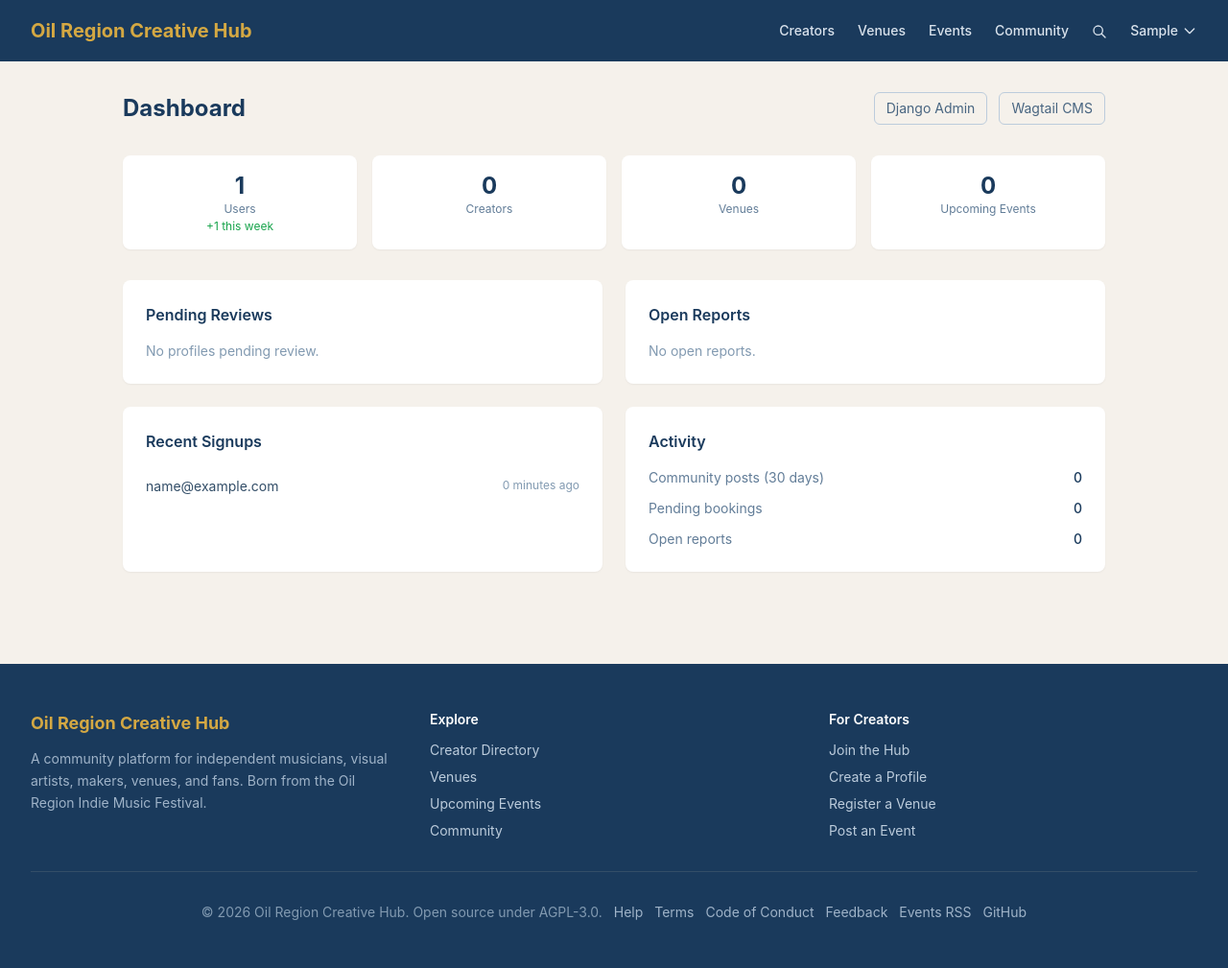
After one commit to jwincek/oilregionindie.com, a Django app: page /dashboard/ in a window 1280 px wide. The commit adds this page. Shown: the whole page at 96% size. Run offline with Django 5.2, Linux system fonts and the light colour scheme; the visitor is signed in with stand-in values (Sample User, id 1); data comes from the database, SQL or seed files in the repository; data that the repository does not hold is empty; parts of the project's set-up code (start-up, migrations or seed data) failed here and were passed over; some libraries are stand-ins or nearby versions.

Commit message:
Admin dashboard, Image optimization

```diff
--- a/apps/commerce/models.py
+++ b/apps/commerce/models.py
@@ -116,6 +116,12 @@ class ProductImage(models.Model):
 
     class Meta:
         ordering = ["sort_order"]
+
+    def save(self, *args, **kwargs):
+        from apps.core.image_utils import optimize_image, MAX_PRODUCT_SIZE
+        if self.image:
+            optimize_image(self.image, MAX_PRODUCT_SIZE)
+        super().save(*args, **kwargs)
 
     def __str__(self):
         return self.alt_text or f"Image for {self.product.title}"
--- a/apps/core/models.py
+++ b/apps/core/models.py
@@ -140,6 +140,15 @@ class PublishableProfile(models.Model):
             slug = f"{base_slug}-{counter}"
             counter += 1
         return slug
+
+    def save(self, *args, **kwargs):
+        # Optimize images on upload
+        from .image_utils import optimize_image, MAX_PROFILE_SIZE, MAX_HEADER_SIZE
+        if self.profile_image:
+            optimize_image(self.profile_image, MAX_PROFILE_SIZE)
+        if self.header_image:
+            optimize_image(self.header_image, MAX_HEADER_SIZE)
+        super().save(*args, **kwargs)
 
     @property
     def can_accept_payments(self):
--- a/apps/core/views.py
+++ b/apps/core/views.py
@@ -476,3 +476,59 @@ def submit_feedback(request):
 
     msg.success(request, "Thank you for your feedback!")
     return redirect("/feedback/")
+
+
+# ---------------------------------------------------------------------------
+# Admin dashboard
+# ---------------------------------------------------------------------------
+
+
+@login_required
+def admin_dashboard(request):
+    """Overview dashboard for site administrators."""
+    if not request.user.is_staff:
+        from django.http import HttpResponseForbidden
+        return HttpResponseForbidden()
+
+    from datetime import timedelta
+    from django.contrib.auth import get_user_model
+    from django.utils import timezone as tz
+    from apps.creators.models import CreatorProfile
+    from apps.venues.models import VenueProfile
+    from apps.events.models import BookingRequest, Event
+    from apps.community.models import CommunityPost
+
+    User = get_user_model()
+    now = tz.now()
+    seven_days_ago = now - timedelta(days=7)
+    thirty_days_ago = now - timedelta(days=30)
+
+    # Pending reviews
+    pending_creators = CreatorProfile.objects.filter(publish_status="pending").select_related("user")
+    pending_venues = VenueProfile.objects.filter(publish_status="pending").select_related("user")
+
+    # Open reports
+    open_reports = Report.objects.filter(status="pending").order_by("-created_at")[:10]
+
+    # Recent signups
+    recent_users = User.objects.order_by("-date_joined")[:10]
+
+    # Key metrics
+    metrics = {
+        "total_users": User.objects.count(),
+        "users_7d": User.objects.filter(date_joined__gte=seven_days_ago).count(),
+        "total_creators": CreatorProfile.objects.filter(publish_status="published").count(),
+        "total_venues": VenueProfile.objects.filter(publish_status="published").count(),
+        "upcoming_events": Event.objects.filter(is_published=True, start_datetime__gte=now).count(),
+        "posts_30d": CommunityPost.objects.filter(parent__isnull=True, created_at__gte=thirty_days_ago).count(),
+        "pending_bookings": BookingRequest.objects.filter(status="pending").count(),
+        "open_reports": Report.objects.filter(status="pending").count(),
+    }
+
+    return render(request, "core/admin_dashboard.html", {
+        "pending_creators": pending_creators,
+        "pending_venues": pending_venues,
+        "open_reports": open_reports,
+        "recent_users": recent_users,
+        "metrics": metrics,
+    })
--- a/config/urls.py
+++ b/config/urls.py
@@ -13,9 +13,9 @@ from apps.core.feeds import BlogFeed, UpcomingEventsFeed
 from apps.core.sitemaps import sitemaps
 
 from apps.core.views import (
-    add_availability, availability_list, delete_account, delete_availability,
-    edit_availability, follow_creator, follow_venue, mark_all_read,
-    notification_inbox, preferences, report_content, search,
+    add_availability, admin_dashboard, availability_list, delete_account,
+    delete_availability, edit_availability, follow_creator, follow_venue,
+    mark_all_read, notification_inbox, preferences, report_content, search,
     submit_feedback, suspended, toggle_like, welcome,
 )
 
@@ -29,8 +29,9 @@ urlpatterns = [
     # RSS feeds
     path("feeds/events/", UpcomingEventsFeed(), name="events_feed"),
     path("feeds/blog/", BlogFeed(), name="blog_feed"),
-    # Django admin (keep but rarely used; Wagtail admin is primary)
+    # Admin
     path("django-admin/", admin.site.urls),
+    path("dashboard/", admin_dashboard, name="admin_dashboard"),
     # Wagtail admin
     path("cms/", include(wagtailadmin_urls)),
     path("documents/", include(wagtaildocs_urls)),
--- /dev/null
+++ b/templates/core/admin_dashboard.html
@@ -0,0 +1,141 @@
+{% extends "base.html" %}
+
+{% block title %}Dashboard — {{ SITE_NAME }}{% endblock %}
+
+{% block content %}
+<div class="max-w-5xl mx-auto">
+    <div class="flex items-center justify-between mb-8">
+        <h1 class="text-2xl font-display font-bold text-ink-800">Dashboard</h1>
+        <div class="flex gap-3 text-sm">
+            <a href="/django-admin/" class="text-ink-600 hover:text-brand-600 border border-ink-200 px-3 py-1.5 rounded-md transition">Django Admin</a>
+            <a href="/cms/" class="text-ink-600 hover:text-brand-600 border border-ink-200 px-3 py-1.5 rounded-md transition">Wagtail CMS</a>
+        </div>
+    </div>
+
+    <!-- Metrics -->
+    <div class="grid grid-cols-2 sm:grid-cols-4 gap-4 mb-8">
+        <div class="bg-white rounded-lg shadow-sm p-4 text-center">
+            <p class="text-2xl font-bold text-ink-800">{{ metrics.total_users }}</p>
+            <p class="text-xs text-ink-500">Users</p>
+            {% if metrics.users_7d %}
+            <p class="text-xs text-green-600 mt-0.5">+{{ metrics.users_7d }} this week</p>
+            {% endif %}
+        </div>
+        <div class="bg-white rounded-lg shadow-sm p-4 text-center">
+            <p class="text-2xl font-bold text-ink-800">{{ metrics.total_creators }}</p>
+            <p class="text-xs text-ink-500">Creators</p>
+        </div>
+        <div class="bg-white rounded-lg shadow-sm p-4 text-center">
+            <p class="text-2xl font-bold text-ink-800">{{ metrics.total_venues }}</p>
+            <p class="text-xs text-ink-500">Venues</p>
+        </div>
+        <div class="bg-white rounded-lg shadow-sm p-4 text-center">
+            <p class="text-2xl font-bold text-ink-800">{{ metrics.upcoming_events }}</p>
+            <p class="text-xs text-ink-500">Upcoming Events</p>
+        </div>
+    </div>
+
+    <div class="grid grid-cols-1 lg:grid-cols-2 gap-6">
+        <!-- Pending reviews -->
+        <div class="bg-white rounded-lg shadow-sm p-6">
+            <h2 class="font-semibold text-ink-800 mb-4">
+                Pending Reviews
+                {% if pending_creators or pending_venues %}
+                <span class="bg-amber-100 text-amber-700 text-xs font-medium px-1.5 py-0.5 rounded ml-2">
+                    {{ pending_creators|length|add:pending_venues|length }}
+                </span>
+                {% endif %}
+            </h2>
+            {% if pending_creators %}
+            <div class="mb-3">
+                <p class="text-xs font-medium text-ink-400 uppercase mb-2">Creators</p>
+                {% for c in pending_creators %}
+                <div class="flex items-center justify-between py-1.5">
+                    <div>
+                        <span class="text-sm font-medium text-ink-700">{{ c.display_name }}</span>
+                        <span class="text-xs text-ink-400 ml-2">{{ c.user.email }}</span>
+                    </div>
+                    <a href="/django-admin/creators/creatorprofile/{{ c.pk }}/change/"
+                       class="text-xs text-brand-600 hover:underline">Review</a>
+                </div>
+                {% endfor %}
+            </div>
+            {% endif %}
+            {% if pending_venues %}
+            <div>
+                <p class="text-xs font-medium text-ink-400 uppercase mb-2">Venues</p>
+                {% for v in pending_venues %}
+                <div class="flex items-center justify-between py-1.5">
+                    <div>
+                        <span class="text-sm font-medium text-ink-700">{{ v.name }}</span>
+                        <span class="text-xs text-ink-400 ml-2">{{ v.user.email }}</span>
+                    </div>
+                    <a href="/django-admin/venues/venueprofile/{{ v.pk }}/change/"
+                       class="text-xs text-brand-600 hover:underline">Review</a>
+                </div>
+                {% endfor %}
+            </div>
+            {% endif %}
+            {% if not pending_creators and not pending_venues %}
+            <p class="text-sm text-ink-400">No profiles pending review.</p>
+            {% endif %}
+        </div>
+
+        <!-- Open reports -->
+        <div class="bg-white rounded-lg shadow-sm p-6">
+            <h2 class="font-semibold text-ink-800 mb-4">
+                Open Reports
+                {% if open_reports %}
+                <span class="bg-red-100 text-red-700 text-xs font-medium px-1.5 py-0.5 rounded ml-2">{{ metrics.open_reports }}</span>
+                {% endif %}
+            </h2>
+            {% if open_reports %}
+            {% for report in open_reports %}
+            <div class="flex items-center justify-between py-1.5 border-b border-ink-100 last:border-0">
+                <div>
+                    <span class="bg-ink-100 text-ink-600 text-xs px-1.5 py-0.5 rounded">{{ report.get_content_type_display }}</span>
+                    <span class="text-sm text-ink-600 ml-2">{{ report.reason|truncatewords:10 }}</span>
+                </div>
+                <a href="/django-admin/core/report/{{ report.pk }}/change/"
+                   class="text-xs text-brand-600 hover:underline">Review</a>
+            </div>
+            {% endfor %}
+            {% else %}
+            <p class="text-sm text-ink-400">No open reports.</p>
+            {% endif %}
+        </div>
+
+        <!-- Recent signups -->
+        <div class="bg-white rounded-lg shadow-sm p-6">
+            <h2 class="font-semibold text-ink-800 mb-4">Recent Signups</h2>
+            {% for user in recent_users %}
+            <div class="flex items-center justify-between py-1.5">
+                <div>
+                    <span class="text-sm text-ink-700">{{ user.email }}</span>
+                </div>
+                <span class="text-xs text-ink-400">{{ user.date_joined|timesince }} ago</span>
+            </div>
+            {% endfor %}
+        </div>
+
+        <!-- Quick stats -->
+        <div class="bg-white rounded-lg shadow-sm p-6">
+            <h2 class="font-semibold text-ink-800 mb-4">Activity</h2>
+            <dl class="space-y-3 text-sm">
+                <div class="flex justify-between">
+                    <dt class="text-ink-500">Community posts (30 days)</dt>
+                    <dd class="font-medium text-ink-800">{{ metrics.posts_30d }}</dd>
+                </div>
+                <div class="flex justify-between">
+                    <dt class="text-ink-500">Pending bookings</dt>
+                    <dd class="font-medium text-ink-800">{{ metrics.pending_bookings }}</dd>
+                </div>
+                <div class="flex justify-between">
+                    <dt class="text-ink-500">Open reports</dt>
+                    <dd class="font-medium {% if metrics.open_reports %}text-red-600{% else %}text-ink-800{% endif %}">{{ metrics.open_reports }}</dd>
+                </div>
+            </dl>
+        </div>
+    </div>
+</div>
+{% endblock %}
--- a/templates/includes/nav.html
+++ b/templates/includes/nav.html
@@ -47,6 +47,9 @@
                         <a href="{% url 'commerce:my_products' %}" class="block px-4 py-2 text-sm text-ink-700 hover:bg-brand-50">My Products</a>
                         {% endif %}
                         <a href="{% url 'preferences' %}" class="block px-4 py-2 text-sm text-ink-700 hover:bg-brand-50">Preferences</a>
+                        {% if user.is_staff %}
+                        <a href="{% url 'admin_dashboard' %}" class="block px-4 py-2 text-sm text-ink-700 hover:bg-brand-50">Dashboard</a>
+                        {% endif %}
                         <a href="{% url 'account_logout' %}" class="block px-4 py-2 text-sm text-ink-700 hover:bg-brand-50">Sign Out</a>
                     </div>
                 </div>
```
Also changed, not shown: apps/core/image_utils.py (added, +73 -0 lines), apps/creators/models.py (+9 -0 lines).
